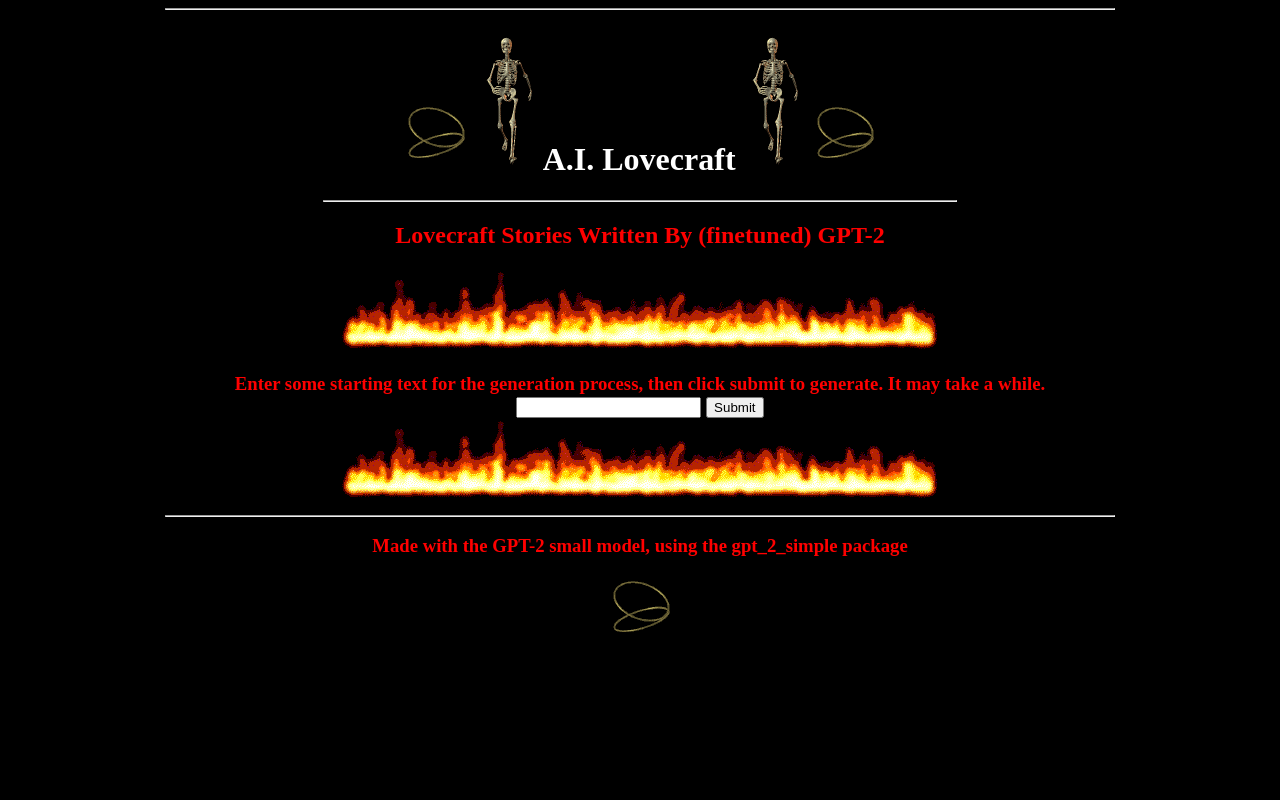
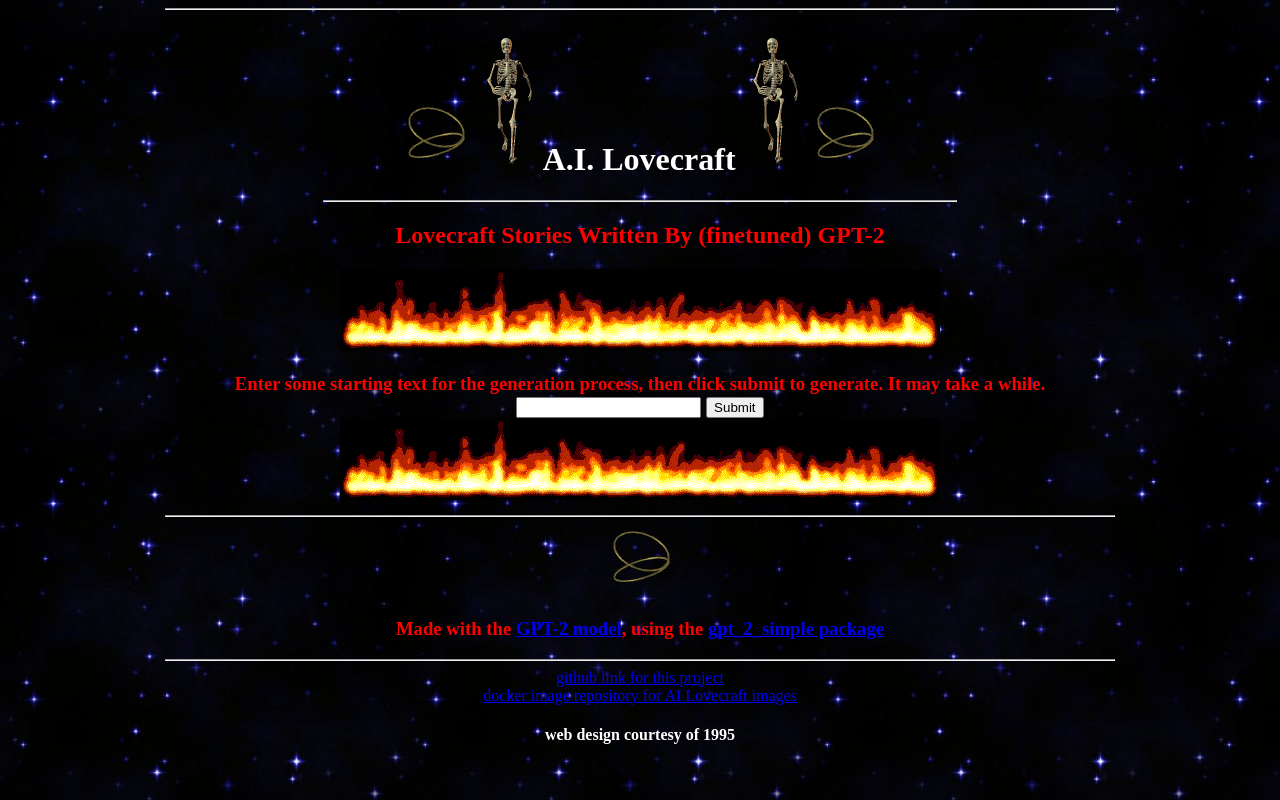
Before and after one commit to styndall/ailovecraft, a Flask app: page / in a window 1280 px wide. Run offline with Flask 2, Linux system fonts and the light colour scheme.

Commit message:
repeating bg image, links to gpt-2, package, and github repo

```diff
--- a/templates/index.html
+++ b/templates/index.html
@@ -4,7 +4,7 @@
     <meta charset="UTF-8">
     <title>A.I. Lovecraft</title>
 </head>
-<body bgcolor="black">
+<body background="{{url_for('static', filename='starsbg.jpeg')}}">
     <center>
         <hr width="75%">
         <h1 style="color:white">
@@ -30,8 +30,12 @@
     <hr width="50%">
     {% endfor %}
 
-    <h3 width="70%" style="color:red">Made with the GPT-2 small model, using the gpt_2_simple package</h3>
     <img src="{{url_for('static', filename='rings.gif')}}">
+    <h3 width="70%" style="color:red">Made with the <a href="https://openai.com/blog/better-language-models/">GPT-2 model</a>, using the <a href="https://github.com/minimaxir/gpt-2-simple">gpt_2_simple package</a></h3>
+    <hr width="75%">
+    <a href="https://github.com/styndall/ailovecraft">github link for this project</a><br>
+    <a href="https://hub.docker.com/repository/docker/stephentyndall/ailovecraft">docker image repository for AI Lovecraft images</a><br>
+    <h4 wodth="60%" style="color:white">web design courtesy of 1995</h4>
     </center>
 </body>
 </html>
```
Also changed, not shown: static/starsbg.jpeg (added).
